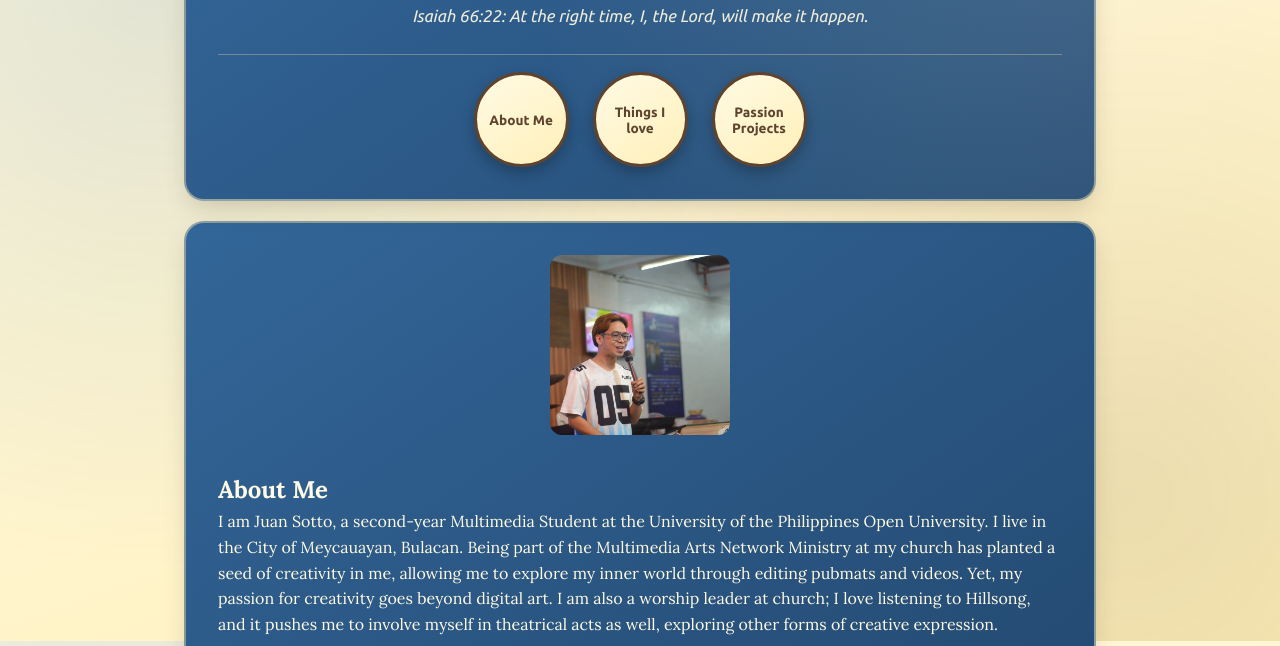
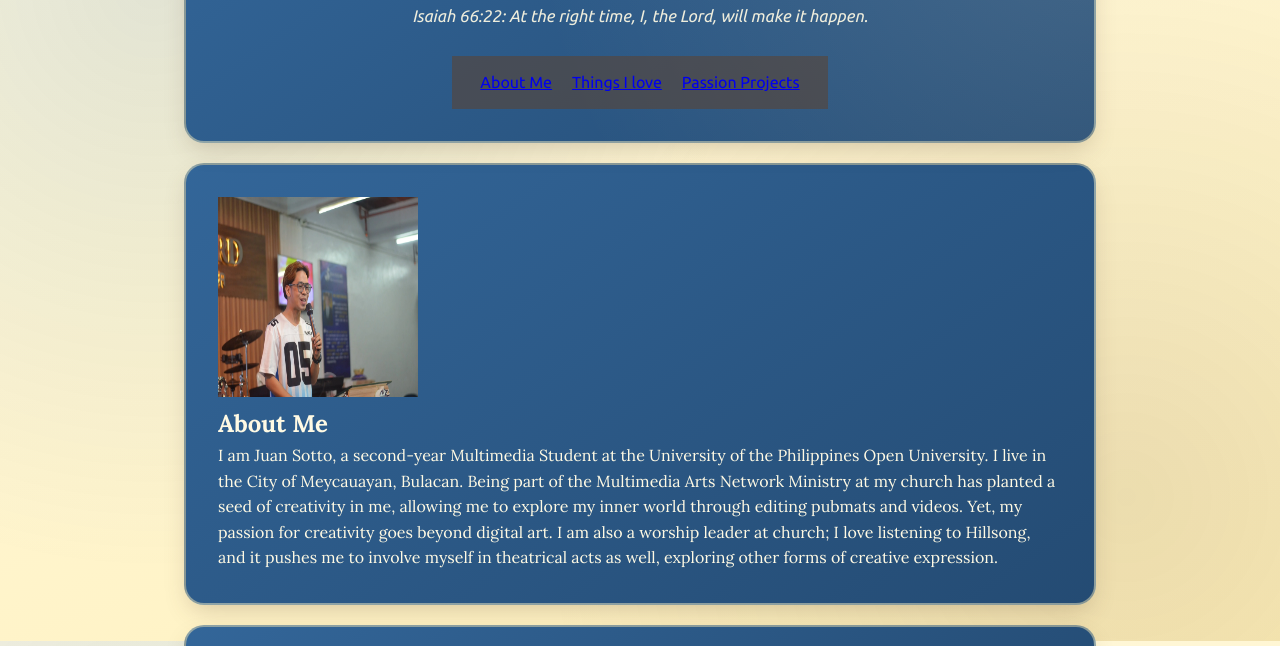
Before and after one commit to jm-sotto/first-repo, a plain HTML site: page index.html in a window 1280 px wide. Shown: the part 159-805 px from the top of the page. Drawn offline with Linux system fonts and the light colour scheme.

Commit message:
Fixed the styling of navigation bar

```diff
--- a/style.css
+++ b/style.css
@@ -70,7 +70,7 @@ header,
 }
 
 /* =========================================
-   Header & Circular Navigation Bar
+   Header & Pill-Shaped Circular Navigation Bar
    ========================================= */
 header {
     display: flex;
@@ -121,61 +121,8 @@ header::before {
     flex-wrap: wrap;
     justify-content: center;
     align-items: center;
-    gap: 1.5rem;
-    margin-top: 1.1rem;
-    padding-top: 1.1rem;
-    border-top: 1px solid rgba(255, 240, 185, 0.3);
-    width: 100%;
-}
-
-.navbar a {
-    display: flex;
-    justify-content: center;
-    align-items: center;
-    text-align: center;
-    width: 95px;
-    height: 95px;
-    padding: 0.5rem;
-    border-radius: 50%;
-    background: linear-gradient(145deg, var(--bg-cream-light) 0%, var(--bg-cream-warm) 100%);
-    color: var(--accent-brown);
-    border: 3px solid var(--accent-brown);
-    box-shadow: 0 6px 14px rgba(0, 0, 0, 0.25);
-    text-decoration: none;
-    font-family: var(--font-heading);
-    font-size: 0.85rem;
-    font-weight: 700;
-    line-height: 1.2;
-    transition: transform 0.25s ease, background 0.25s ease, color 0.25s ease, box-shadow 0.25s ease;
-}
-
-.navbar a:hover,
-.navbar a:focus-visible {
-    background: var(--accent-brown);
-    color: var(--bg-cream-warm);
-    border-color: var(--bg-cream-warm);
-    transform: translateY(-4px) scale(1.05);
-    box-shadow: 0 10px 20px rgba(0, 0, 0, 0.35);
-}
-
-/* =========================================
-   About Section
-   ========================================= */
-.about-container {
-    display: flex;
-    flex-direction: column;
-    align-items: center;
-    gap: 1.75rem;
-    scroll-margin-top: 1.5rem;
-}
-
-.about-image {
-    flex-shrink: 0;
-}
-
-.about-image img {
-    width: 180px;
-    height: 180px;
-    object-fit: cover;
-    border-radius: var(--radius-sm);
-    border: 3px solid var(--bg-cream-
+    gap: 1.25rem;
+    margin-top: 1.25rem;
+    padding: 0.85rem 1.75rem;
+    background-color: rgba(94, 67, 46, 0.55);
+    border: 2px solid rgba(25
```
